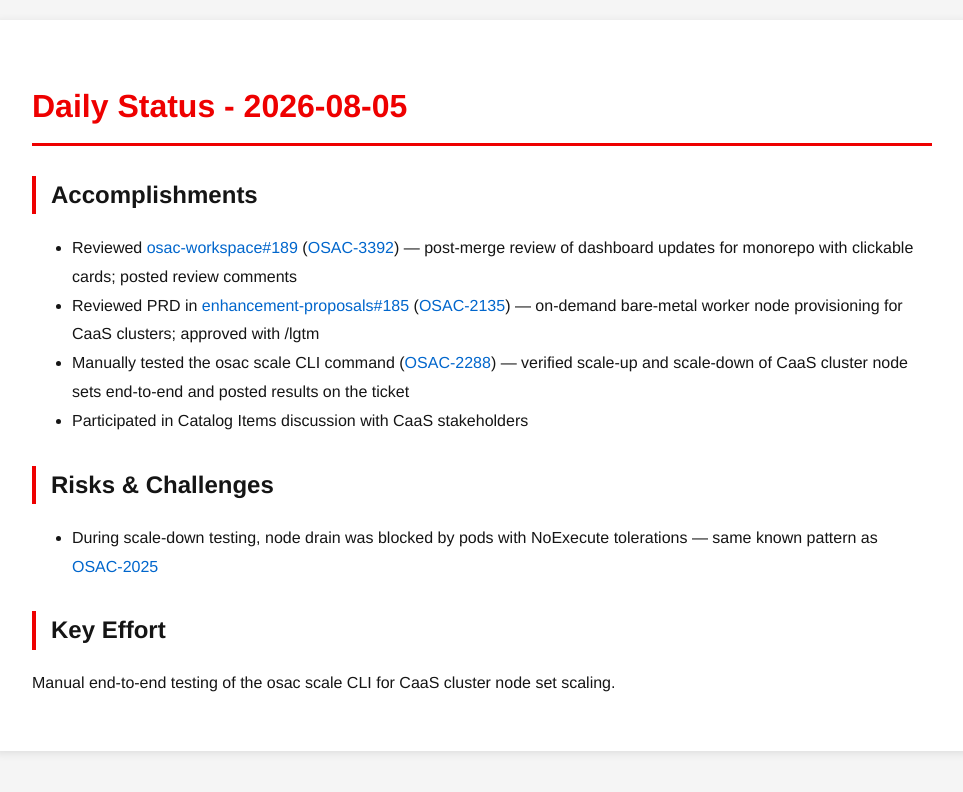
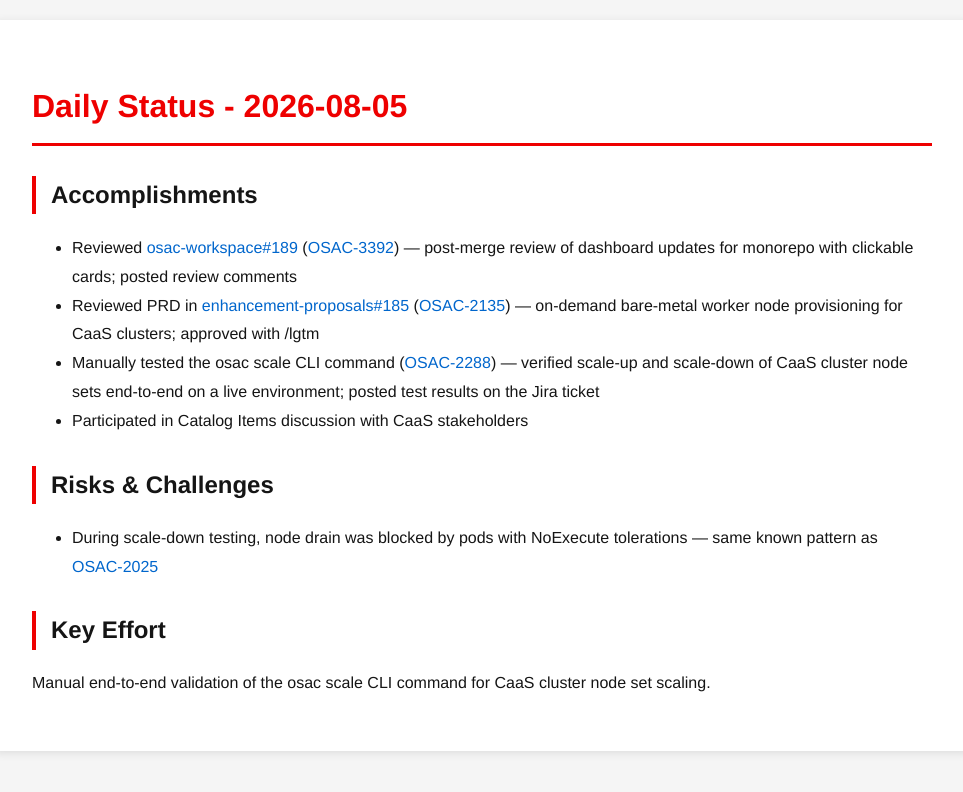
Before and after one commit to tzvatot/daily-status, a Jekyll site: the page built from 2026-08-05.md, in a window 1280 px wide. Shown: the top 792 px of the page, without its empty margins (158-1121 px from the left). Built offline with Jekyll 4.4.1, drawn with Linux system fonts in a browser that asks for light colours.

Commit message:
Daily status update - 2026-08-05

```diff
--- a/2026-08-05.md
+++ b/2026-08-05.md
@@ -9,11 +9,11 @@ date: 2026-08-05
 ## Accomplishments
 - Reviewed [osac-workspace#189](https://github.com/osac-project/osac-workspace/pull/189) ([OSAC-3392](https://redhat.atlassian.net/browse/OSAC-3392)) — post-merge review of dashboard updates for monorepo with clickable cards; posted review comments
 - Reviewed PRD in [enhancement-proposals#185](https://github.com/osac-project/enhancement-proposals/pull/185) ([OSAC-2135](https://redhat.atlassian.net/browse/OSAC-2135)) — on-demand bare-metal worker node provisioning for CaaS clusters; approved with /lgtm
-- Manually tested the osac scale CLI command ([OSAC-2288](https://redhat.atlassian.net/browse/OSAC-2288)) — verified scale-up and scale-down of CaaS cluster node sets end-to-end and posted results on the ticket
+- Manually tested the osac scale CLI command ([OSAC-2288](https://redhat.atlassian.net/browse/OSAC-2288)) — verified scale-up and scale-down of CaaS cluster node sets end-to-end on a live environment; posted test results on the Jira ticket
 - Participated in Catalog Items discussion with CaaS stakeholders
 
 ## Risks & Challenges
 - During scale-down testing, node drain was blocked by pods with NoExecute tolerations — same known pattern as [OSAC-2025](https://redhat.atlassian.net/browse/OSAC-2025)
 
 ## Key Effort
-Manual end-to-end testing of the osac scale CLI for CaaS cluster node set scaling.
+Manual end-to-end validation of the osac scale CLI command for CaaS cluster node set scaling.
```
